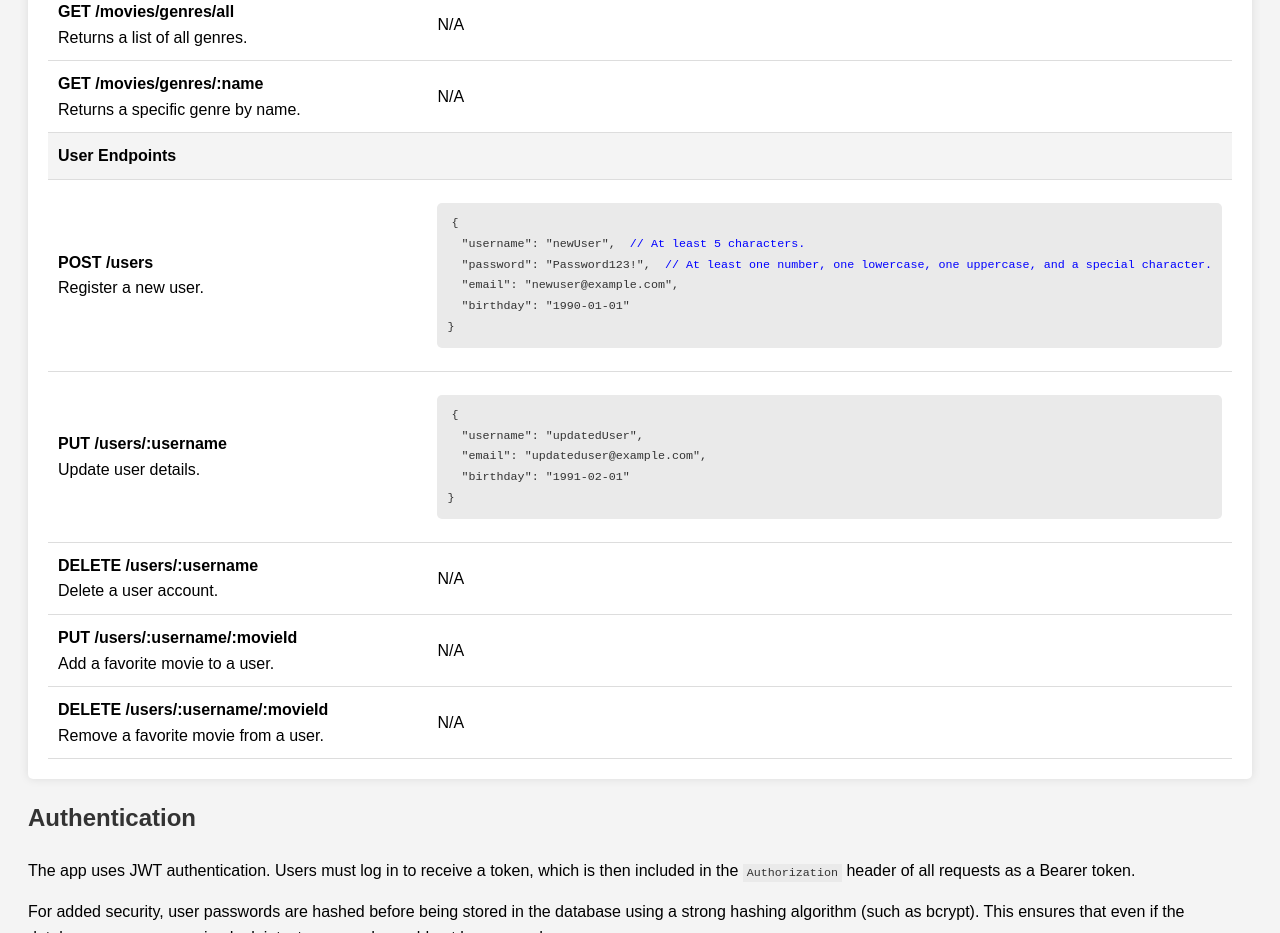
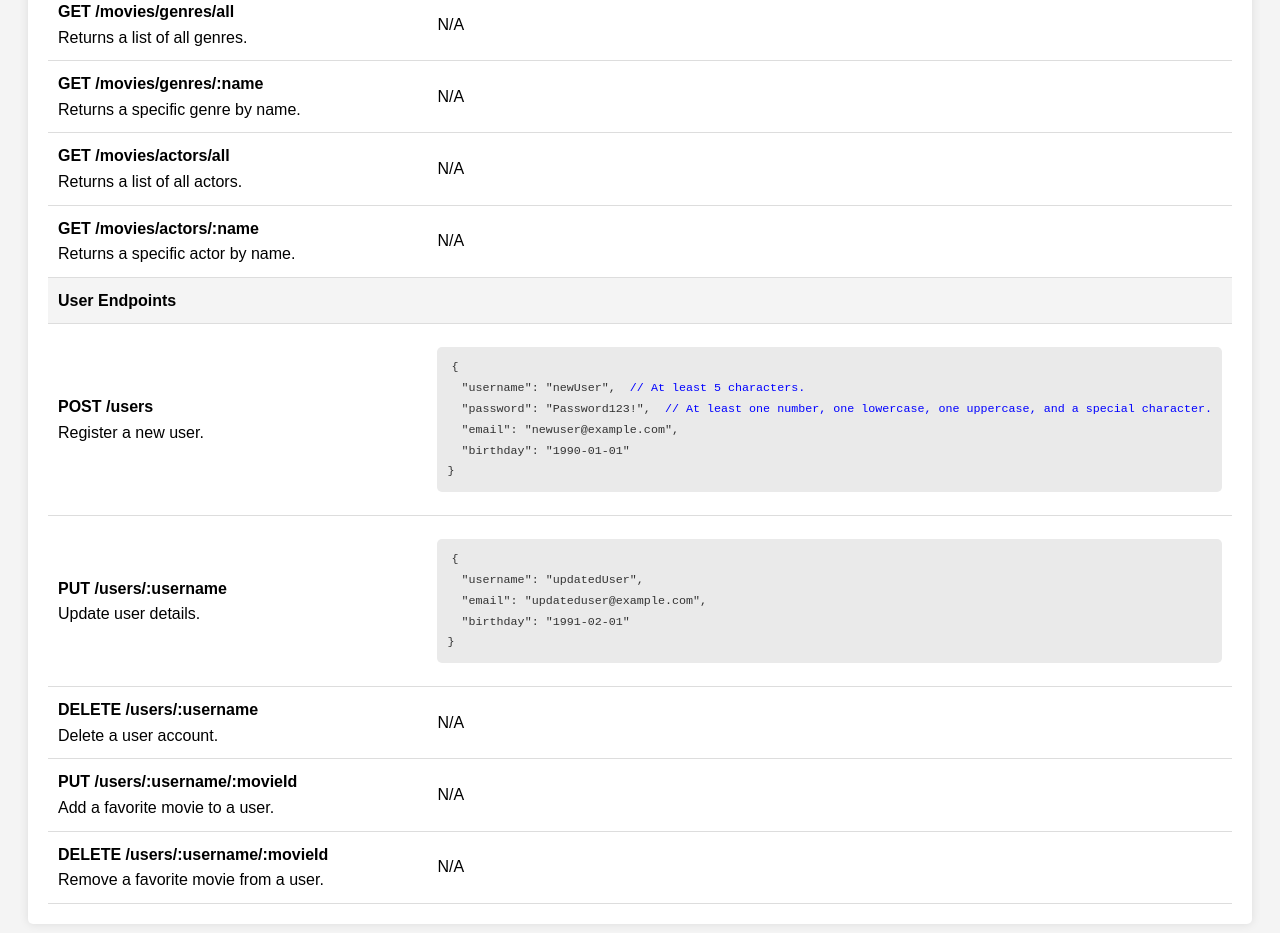
Before and after one commit to nimkus/movie_api, a website: page public/documentation.html in a window 1280 px wide. Shown: the part 1140-2073 px from the top of the page. Drawn offline with Linux system fonts and the light colour scheme.

Commit message:
debugged actors display and updated documentation for actors endpoints

```diff
--- a/models.js
+++ b/models.js
@@ -9,7 +9,7 @@ let moviesSchema = mongoose.Schema({
   year: { type: Number },
   genre: [{ type: mongoose.Schema.Types.ObjectId, ref: 'genres' }],
   director: [{ type: mongoose.Schema.Types.ObjectId, ref: 'directors' }],
-  actors: [{ type: mongoose.Schema.Types.ObjectId, ref: 'actors' }],
+  //actors: [{ type: mongoose.Schema.Types.ObjectId, ref: 'actors' }],
   imdb_rating: { type: Number },
   duration: { type: Number },
   language: { type: String },
--- a/public/documentation.html
+++ b/public/documentation.html
@@ -135,6 +135,14 @@
             <td><strong>GET /movies/genres/:name</strong><br />Returns a specific genre by name.</td>
             <td>N/A</td>
           </tr>
+          <tr>
+            <td><strong>GET /movies/actors/all</strong><br />Returns a list of all actors.</td>
+            <td>N/A</td>
+          </tr>
+          <tr>
+            <td><strong>GET /movies/actors/:name</strong><br />Returns a specific actor by name.</td>
+            <td>N/A</td>
+          </tr>
 
           <!-- Users Section Header -->
           <tr class="section-header">
```
